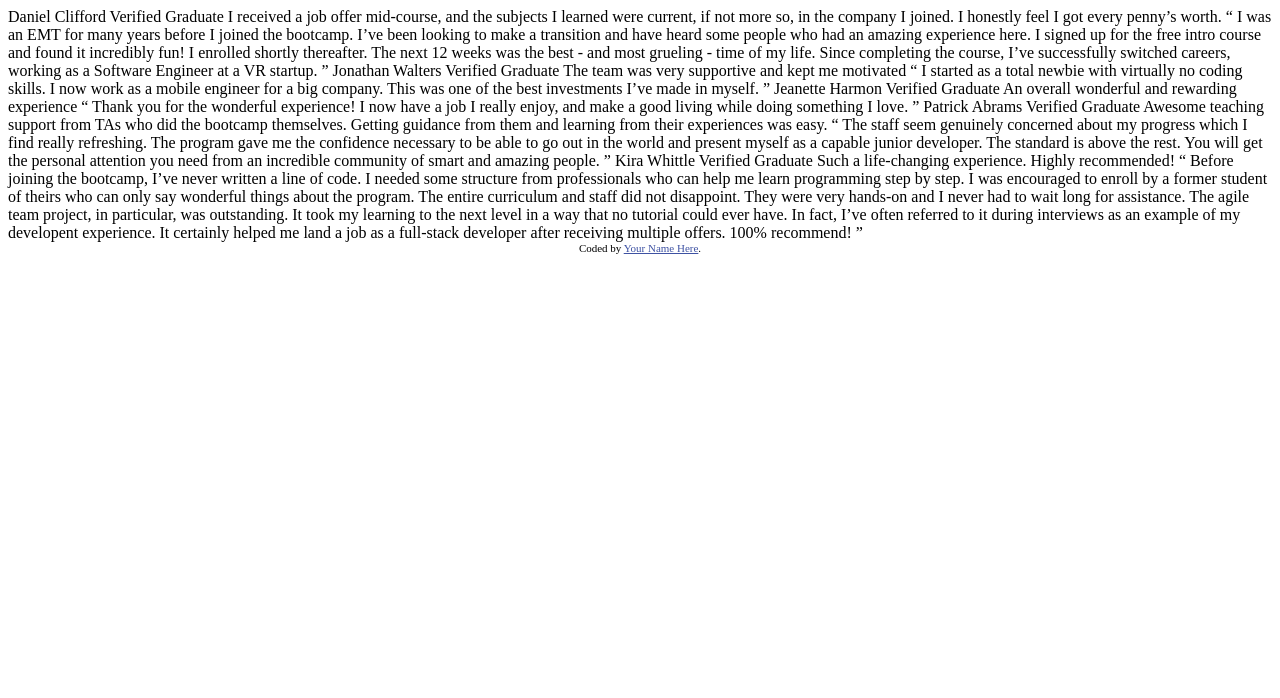
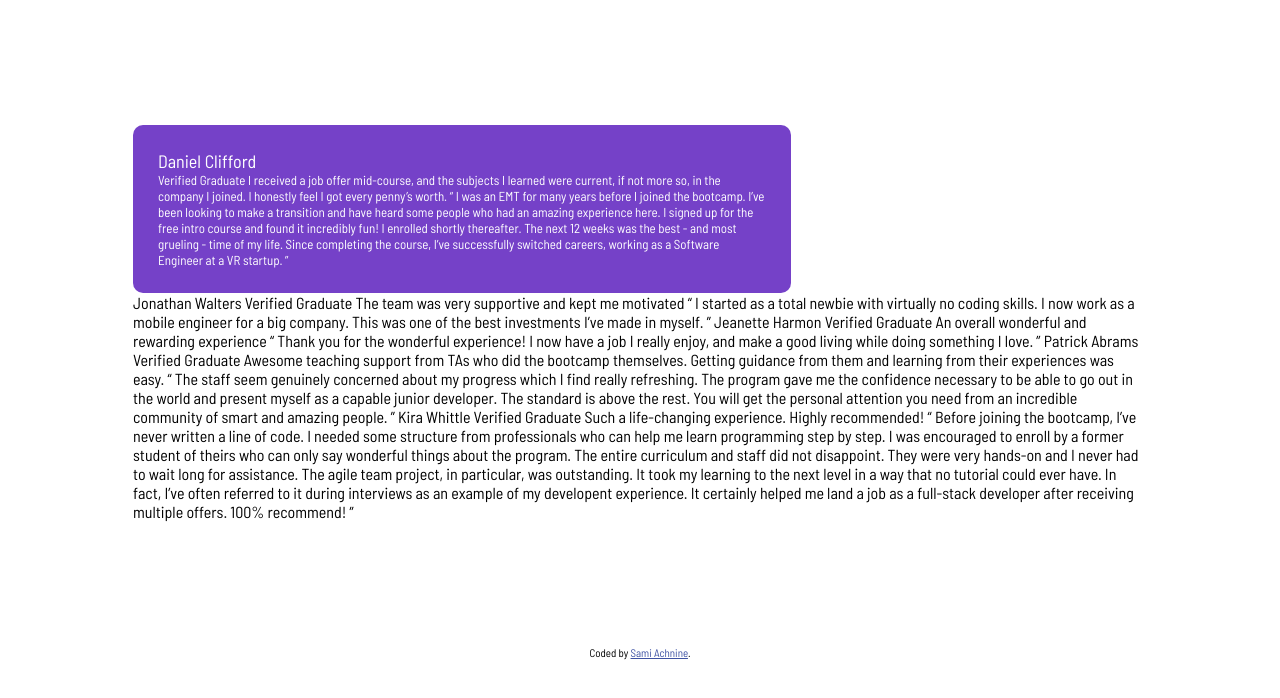
Before and after one commit to SamiAchnine/Achnine-CTI110-FinalProject, a plain HTML site: page index.html in a window 1280 px wide. Drawn offline with Linux system fonts and the light colour scheme.

Commit message:
started off on CSS, added fonts

```diff
--- a/index.html
+++ b/index.html
@@ -3,10 +3,11 @@
 <head>
   <meta charset="UTF-8">
   <meta name="viewport" content="width=device-width, initial-scale=1.0"> <!-- displays site properly based on user's device -->
+  <link rel="stylesheet" href="./style.css">
+  <link rel="icon" type="image/png" sizes="32x32" href="./images/favicon-32x32.png">
+  <link rel="stylesheet" href="https://fonts.googleapis.com/css?family=Barlow+Semi+Condensed">
 
-  <link rel="icon" type="image/png" sizes="32x32" href="./images/favicon-32x32.png">
-
-  <title>FirstName LastName | Testimonials Grid</title>
+  <title>Sami Achnine | Testimonials Grid</title>
 
   <!-- Feel free to remove these styles or customise in your own stylesheet 👍 -->
   <style>
@@ -14,8 +15,14 @@
     .attribution a { color: hsl(228, 45%, 44%); }
   </style>
 </head>
+
 <body>
+  <div class="container">
+    <div class="daniel">
+      <div class="name">
         Daniel Clifford
+      </div>
+
       Verified Graduate
 
       I received a job offer mid-course, and the subjects I learned were current, if not more so,
@@ -26,6 +33,8 @@
       for the free intro course and found it incredibly fun! I enrolled shortly thereafter.
       The next 12 weeks was the best - and most grueling - time of my life. Since completing
       the course, I’ve successfully switched careers, working as a Software Engineer at a VR startup. ”
+    </div>
+
 
     Jonathan Walters
     Verified Graduate
@@ -67,9 +76,11 @@
     could ever have. In fact, I’ve often referred to it during interviews as an example of my developent
     experience. It certainly helped me land a job as a full-stack developer after receiving multiple offers.
     100% recommend! ”
+  </div>
+
 
   <div class="attribution">
-    Coded by <a href="#">Your Name Here</a>.
+    Coded by <a href="https://github.com/SamiAchnine" target="_blank">Sami Achnine</a>.
   </div>
 </body>
 </html>
--- /dev/null
+++ b/style.css
@@ -0,0 +1,22 @@
+* {
+    font-family: 'Barlow Semi Condensed', sans-serif;
+}
+
+.daniel {
+    width: 60%;
+    height: 50%;
+    background-color: hsl(263, 55%, 52%);
+    margin: left;
+    border-radius: 10px;
+    padding: 25px;
+    color: white;
+    font-size: 13px;
+}
+
+.name {
+    font-size: 18px;
+}
+
+.container {
+    margin: 125px;
+}
```
Also changed, not shown: images/font/BarlowSemiCondensed-Black.ttf (added), images/font/BarlowSemiCondensed-BlackItalic.ttf (added), images/font/BarlowSemiCondensed-Bold.ttf (added), images/font/BarlowSemiCondensed-BoldItalic.ttf (added), images/font/BarlowSemiCondensed-ExtraBold.ttf (added), images/font/BarlowSemiCondensed-ExtraBoldItalic.ttf (added), images/font/BarlowSemiCondensed-ExtraLight.ttf (added), images/font/BarlowSemiCondensed-ExtraLightItalic.ttf (added), images/font/BarlowSemiCondensed-Italic.ttf (added), images/font/BarlowSemiCondensed-Light.ttf (added), images/font/BarlowSemiCondensed-LightItalic.ttf (added), images/font/BarlowSemiCondensed-Medium.ttf (added), images/font/BarlowSemiCondensed-MediumItalic.ttf (added), images/font/BarlowSemiCondensed-Regular.ttf (added), 4 more files. Lines whose indentation alone changed are shown as unchanged.
